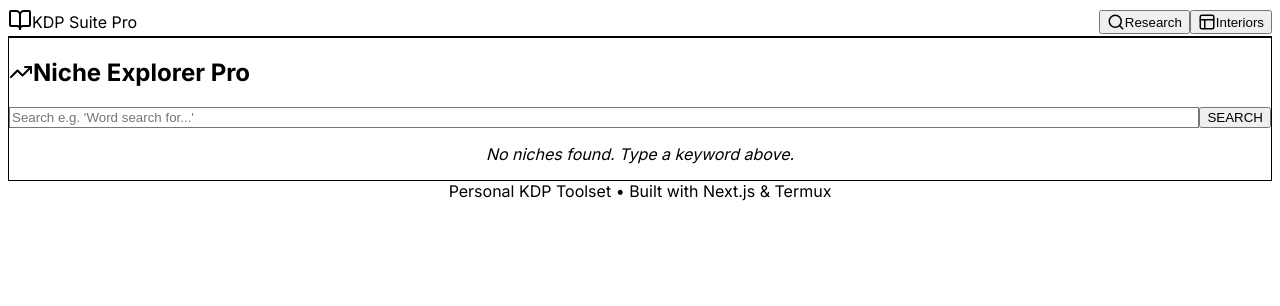
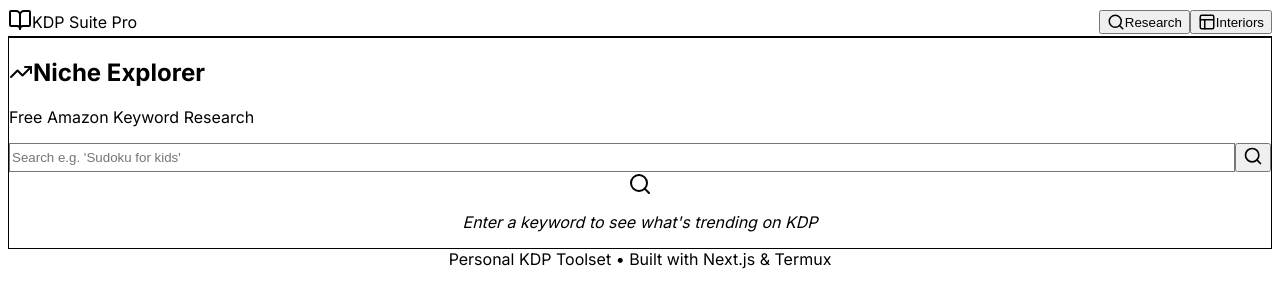
Before and after one commit to jarmi306/my-bookbolt-clone, a Next.js app: page / in a window 1280 px wide. Shown: the top 306 px of the page. Built offline with nearby package versions, Linux system fonts and the light colour scheme.

Commit message:
Switch to corsproxy.io for better reliability

```diff
--- a/src/components/ResearchTool.tsx
+++ b/src/components/ResearchTool.tsx
@@ -1,32 +1,41 @@
 "use client";
 import { useState } from 'react';
-import { Search, TrendingUp, ExternalLink } from 'lucide-react';
+import { Search, TrendingUp, ExternalLink, AlertCircle } from 'lucide-react';
 
 export default function ResearchTool() {
   const [query, setQuery] = useState('');
   const [results, setResults] = useState<string[]>([]);
   const [loading, setLoading] = useState(false);
+  const [error, setError] = useState<string | null>(null);
 
   const fetchNiches = async () => {
     if (!query) return;
     setLoading(true);
+    setError(null);
+    setResults([]);
 
     try {
-      // We use the AllOrigins proxy to bypass CORS restrictions
+      // Endpoint 1: Direct Amazon Completion URL
       const amazonUrl = `https://completion.amazon.com/search/complete?search-alias=aps&client=amazon-search-ui&mkt=1&q=${encodeURIComponent(query)}`;
-      const proxyUrl = `https://api.allorigins.win/get?url=${encodeURIComponent(amazonUrl)}`;
+
+      // We use corsproxy.io which is very fast and reliable for Amazon
+      const proxyUrl = `https://corsproxy.io/?${encodeURIComponent(amazonUrl)}`;
 
       const response = await fetch(proxyUrl);
+
+      if (!response.ok) throw new Error(`HTTP Error: ${response.status}`);
+
       const data = await response.json();
 
-      // AllOrigins wraps the response in a 'contents' string
-      const contents = JSON.parse(data.contents);
-
-      // Amazon returns [query, [suggestions], ...]
-      setResults(contents[1] || []);
-    } catch (error) {
-      console.error("Fetch error:", error);
-      alert("Proxy error. Try again in a moment.");
+      // Amazon response format is [query, [suggestions], ...]
+      if (Array.isArray(data) && data[1]) {
+        setResults(data[1]);
+      } else {
+        setError("Amazon returned an unexpected format.");
+      }
+    } catch (err: any) {
+      console.error("Fetch error:", err);
+      setError("Proxy is busy or Amazon blocked the request. Try again in 5 seconds.");
     } finally {
       setLoading(false);
     }
@@ -34,47 +43,64 @@
 
   return (
     <div className="bg-white rounded-2xl shadow-xl border border-slate-200 overflow-hidden">
-      <div className="p-6 bg-slate-900 text-white">
-        <h2 className="text-2xl font-bold flex items-center gap-2">
-          <TrendingUp className="text-blue-400" size={24} /> Niche Explorer Pro
-        </h2>
+      <div className="p-6 bg-slate-900 text-white flex justify-between items-center">
+        <div>
+          <h2 className="text-2xl font-bold flex items-center gap-2">
+            <TrendingUp className="text-blue-400" size={24} /> Niche Explorer
+          </h2>
+          <p className="text-slate-400 text-xs mt-1">Free Amazon Keyword Research</p>
+        </div>
       </div>
 
       <div className="p-6">
-        <div className="flex gap-2 mb-8">
+        <div className="flex gap-2 mb-6">
           <input
             type="text"
             value={query}
             onChange={(e) => setQuery(e.target.value)}
             onKeyDown={(e) => e.key === 'Enter' && fetchNiches()}
-            placeholder="Search e.g. 'Word search for...'"
-            className="flex-1 p-4 border border-slate-200 rounded-xl outline-none focus:ring-2 focus:ring-blue-500"
+            placeholder="Search e.g. 'Sudoku for kids'"
+            className="flex-1 p-4 border border-slate-200 rounded-xl outline-none focus:ring-2 focus:ring-blue-500 text-slate-700"
           />
           <button
             onClick={fetchNiches}
             disabled={loading}
-            className="bg-blue-600 text-white px-6 py-4 rounded-xl font-bold disabled:opacity-50 transition-all active:scale-95"
+            className="bg-blue-600 hover:bg-blue-700 text-white px-6 py-4 rounded-xl font-bold disabled:opacity-50 transition-all shadow-lg shadow-blue-100"
           >
-            {loading ? '...' : 'SEARCH'}
+            {loading ? '...' : <Search size={20} />}
           </button>
         </div>
 
-        <div className="space-y-2">
+        {error && (
+          <div className="mb-6 p-4 bg-red-50 border border-red-100 text-red-600 rounded-xl flex items-center gap-2 text-sm">
+            <AlertCircle size={16} /> {error}
+          </div>
+        )}
+
+        <div className="grid grid-cols-1 gap-2">
           {results.length > 0 ? (
             results.map((item, idx) => (
-              <div key={idx} className="flex items-center justify-between p-4 bg-slate-50 rounded-xl border border-slate-100 hover:border-blue-300 transition-all">
+              <div key={idx} className="flex items-center justify-between p-4 bg-slate-50 rounded-xl border border-transparent hover:border-blue-200 hover:bg-white transition-all group">
                 <span className="text-slate-700 font-medium">{item}</span>
                 <a
                   href={`https://www.amazon.com/s?k=${encodeURIComponent(item)}&i=stripbooks`}
                   target="_blank"
-                  className="text-xs font-bold text-blue-600 bg-white border border-slate-200 px-3 py-2 rounded-lg hover:bg-blue-600 hover:text-white transition-all"
+                  rel="noopener noreferrer"
+                  className="flex items-center gap-1 text-xs font-bold text-blue-600 bg-white border border-slate-200 px-4 py-2 rounded-lg group-hover:bg-blue-600 group-hover:text-white transition-all"
                 >
-                  AMAZON ↗
+                  AMAZON <ExternalLink size={12} />
                 </a>
               </div>
             ))
           ) : (
-            !loading && <p className="text-center py-10 text-slate-400 italic">No niches found. Type a keyword above.</p>
+            !loading && !error && (
+              <div className="text-center py-12">
+                <div className="bg-slate-100 w-16 h-16 rounded-full flex items-center justify-center mx-auto mb-4">
+                  <Search className="text-slate-400" />
+                </div>
+                <p className="text-slate-400 italic">Enter a keyword to see what's trending on KDP</p>
+              </div>
+            )
           )}
         </div>
       </div>
```
